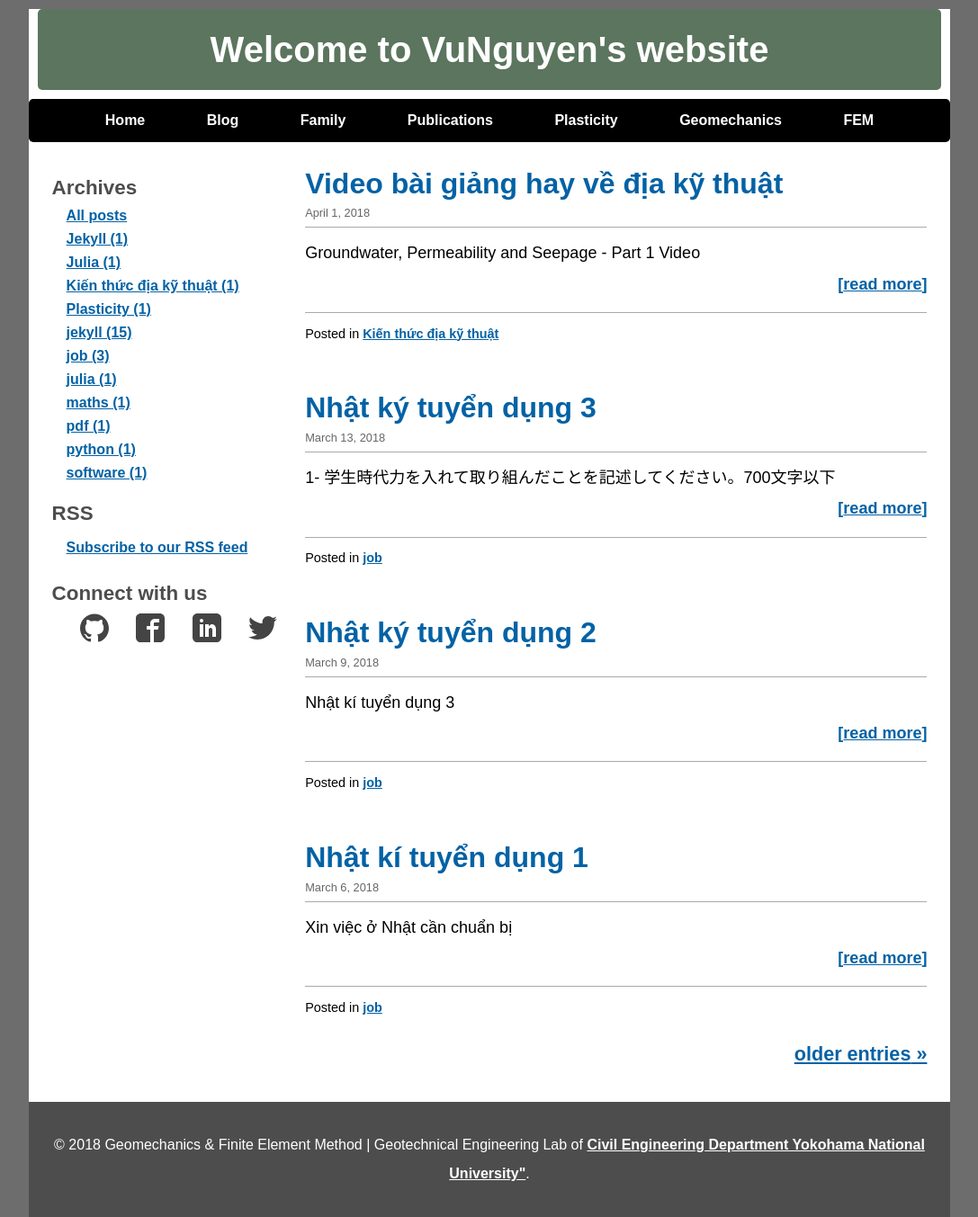
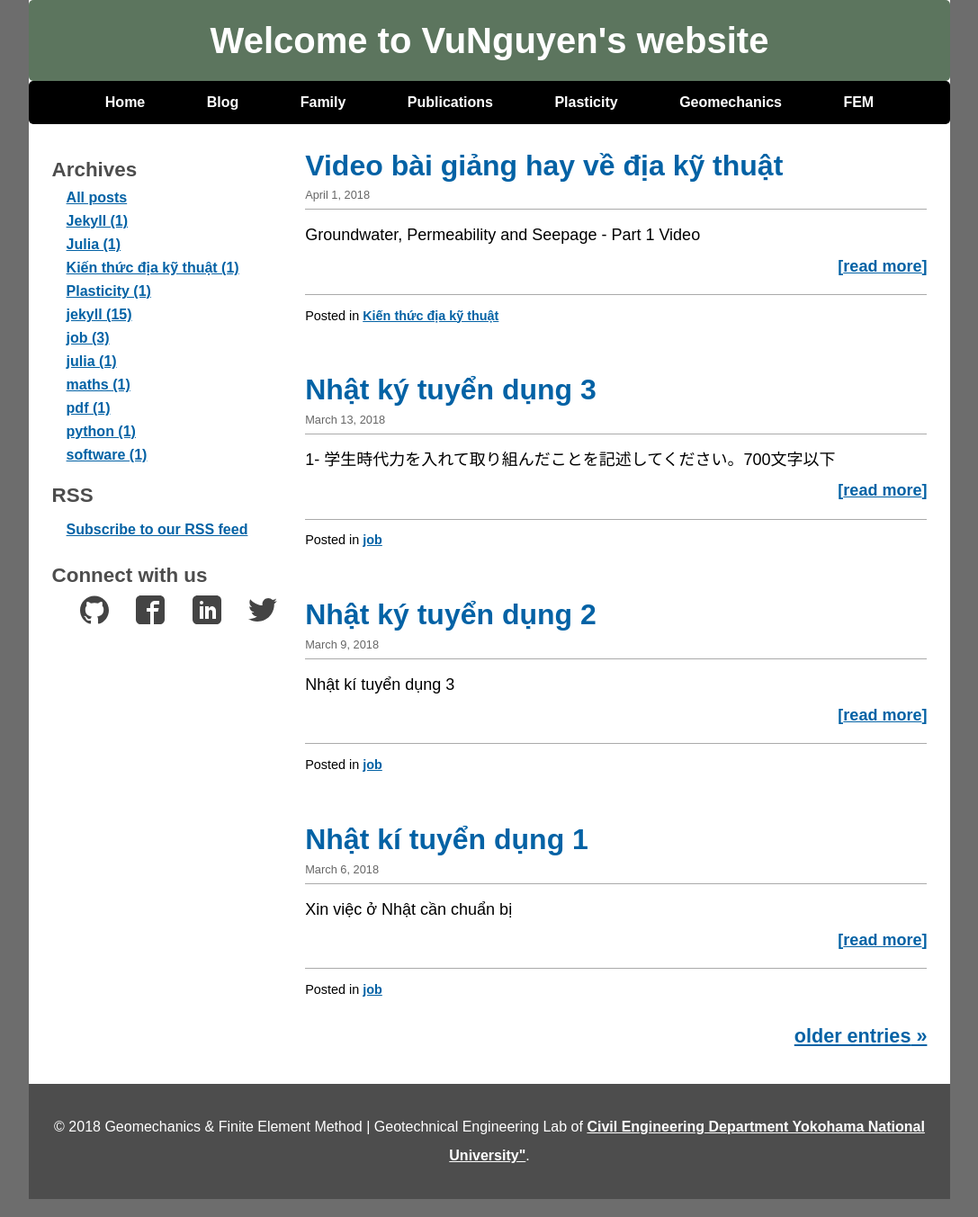
Before and after one commit to quangvunp/geomechanics, a Jekyll site: the page built from index.html, in a window 1280 px wide. Shown: the whole page at 90% size, without its empty margins (96-1183 px from the left). Built offline with Jekyll 4.4.1, drawn with Linux system fonts in a browser that asks for light colours; the list of posts is cut into pages by our own code.

Commit message:
Update main.css

```diff
--- a/css/main.css
+++ b/css/main.css
@@ -4,7 +4,7 @@
 
 #header {
 	background-color: #5c755e;
-	margin: 10px;
+	margin: 0px;
 	height: 90px;
 	border-radius: 5px;
 }
```
